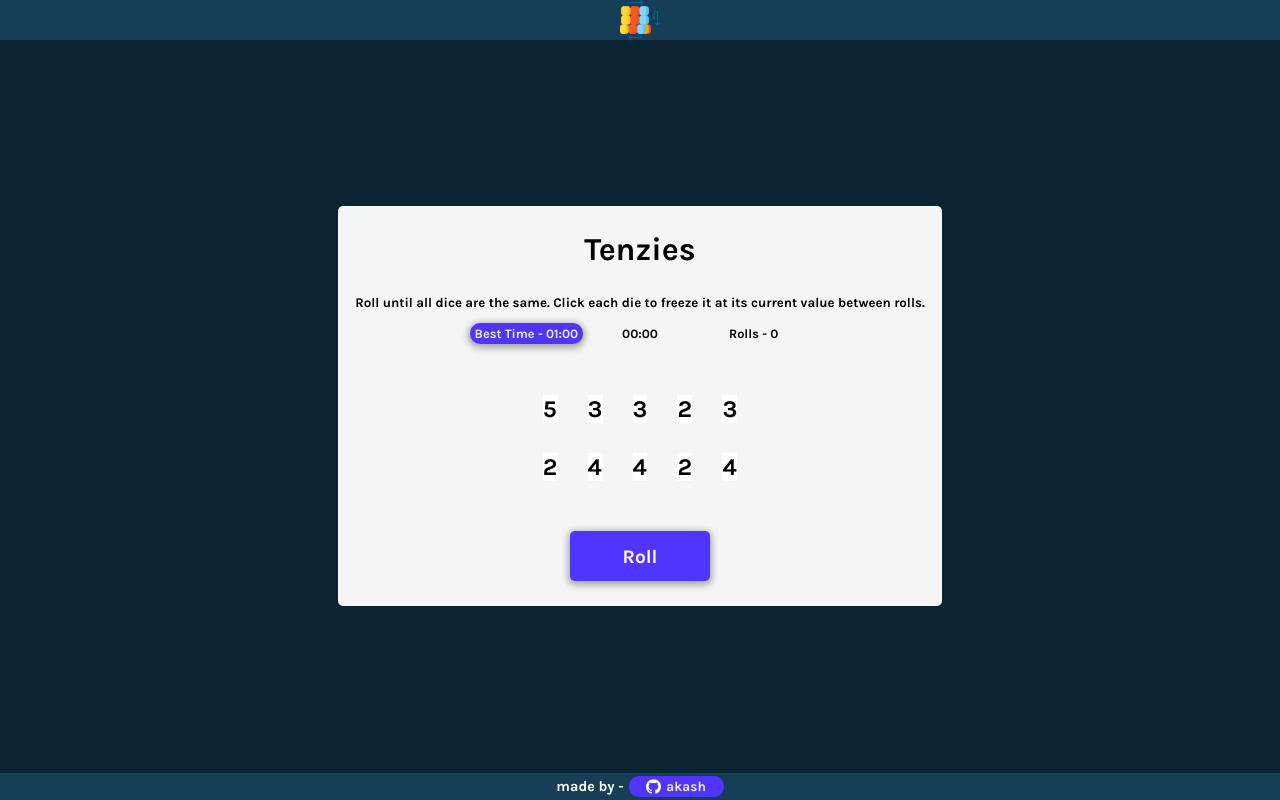
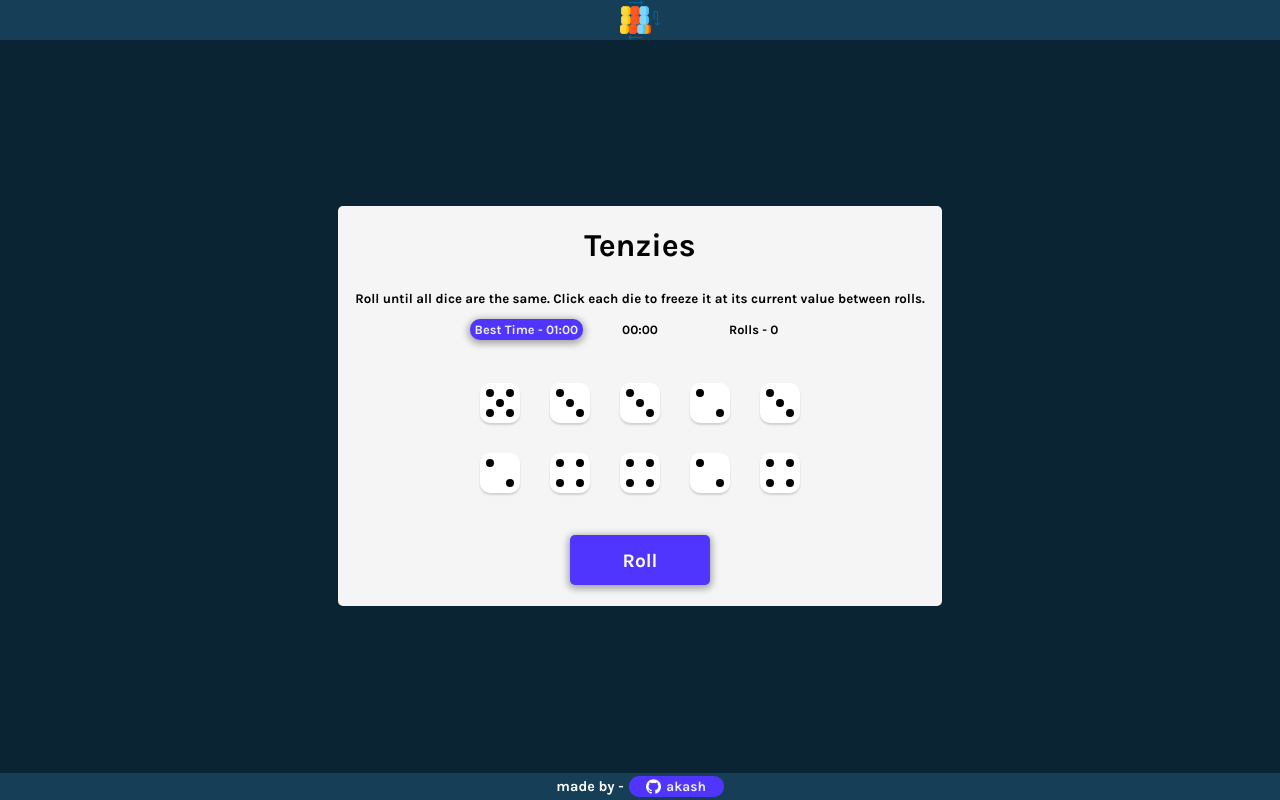
Before and after one commit to aks1489/Tenzies, a React (Vite) app: page / in a window 1280 px wide. Built offline with nearby package versions, Linux system fonts and the light colour scheme.

Commit message:
update: dots
replacing dots instade of using numbers

```diff
--- a/src/components/Main_Files/Die.jsx
+++ b/src/components/Main_Files/Die.jsx
@@ -1,11 +1,19 @@
+import './die.css'
 export default function Die(props) {
     const styles = {
         backgroundColor: props.isHeld ? "#59E391" : "white"
     }
     return(
         // <div className={`box ${isHeld ? "green" : ""}`}>
+        // <div className="box" style={styles} onClick={props.holdDies}>
+        //     <h2 className="box-num">{props.value}</h2>
+        // </div>
+
+        // with Dice
         <div className="box" style={styles} onClick={props.holdDies}>
-            <h2 className="box-num">{props.value}</h2>
+            {[...Array(props.value)].map((index) => {
+                return <span key={index} className='box-dot'></span>
+            })}
         </div>
     )
 }
```
